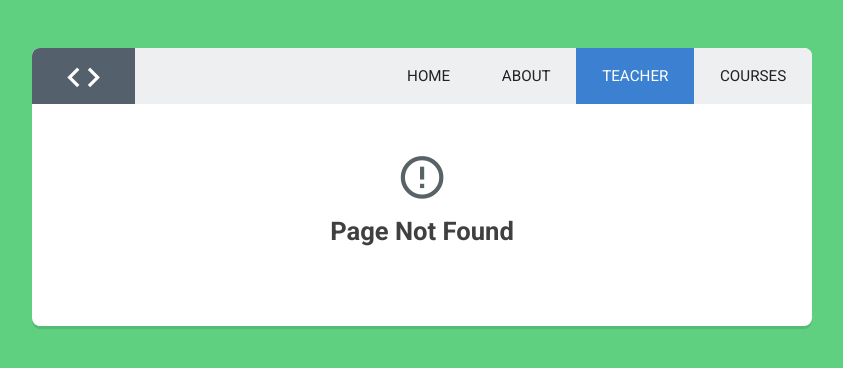
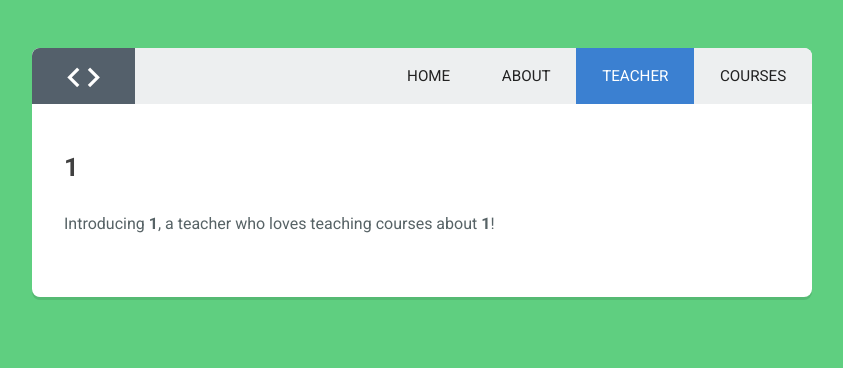
Before and after one commit to dainyleen/teachable, a React (Create React App) app: page /teachers/1/1 in a window 1280 px wide. Before the commit this address had no page. Shown: the top 368 px of the page, without its empty margins (218-1061 px from the left). Built offline with nearby package versions, Linux system fonts and the light colour scheme.

Commit message:
Added a form under Home component

```diff
--- a/src/components/App.js
+++ b/src/components/App.js
@@ -17,7 +17,7 @@
         <Route exact path='/' component={Home} />
         <Route path='/about' component={About} />
         <Route exact path='/teachers' component={Teachers} />
-        <Route path='/teachers/:topic/:fname-:lname' component={Featured} />
+        <Route path='/teachers/:topic/:name' component={Featured} />
         <Route path='/courses' component={Courses} />
         <Route component={NotFound} />
       </Switch>
--- a/src/components/Featured.js
+++ b/src/components/Featured.js
@@ -1,7 +1,7 @@
 import React from 'react';
 
 const Featured = ({match}) => {
-  let name = `${match.params.fname} ${match.params.lname}`
+  let name = match.params.name
   let topic = match.params.topic
 
   return (
--- a/src/components/Home.js
+++ b/src/components/Home.js
@@ -1,7 +1,13 @@
 import React, { Component } from 'react';
-import { Link } from 'react-router-dom';
 
 class Home extends Component {
+
+  handleSubmit = (e) => {
+    e.preventDefault();
+      let teacherName = this.name.value
+      let teacherTopic = this.topic.value
+      let path = `teachers/${teacherTopic}/${teacherName}`
+  }
 
   render() {
     return (
@@ -11,8 +17,13 @@
         <p>Learn front end web development and much more! This simple directory app offers a preview of our course library. Choose from many hours of content, from HTML to CSS to JavaScript. Learn to code and get the skills you need to launch a new career in front end web development.</p>
         <p>We have thousands of videos created by expert teachers on web design and front end development. Our library is continually refreshed with the latest on web technology so you will never fall behind.</p>
         <hr />
+
         <h3>Feature Teachers</h3>
-        <Link to='teachers/HTML/Tommy-Wingo'>Tommy Wingo</Link>
+        <form>
+          <input type='text' placeholder='Name' ref={(input) => this.name = input} />
+          <input type='text' placeholder='Topic' ref={(input) => this.topic = input} />
+          <button type='submit'>Go!</button>
+        </form>
       </div>
     );
   }
```
